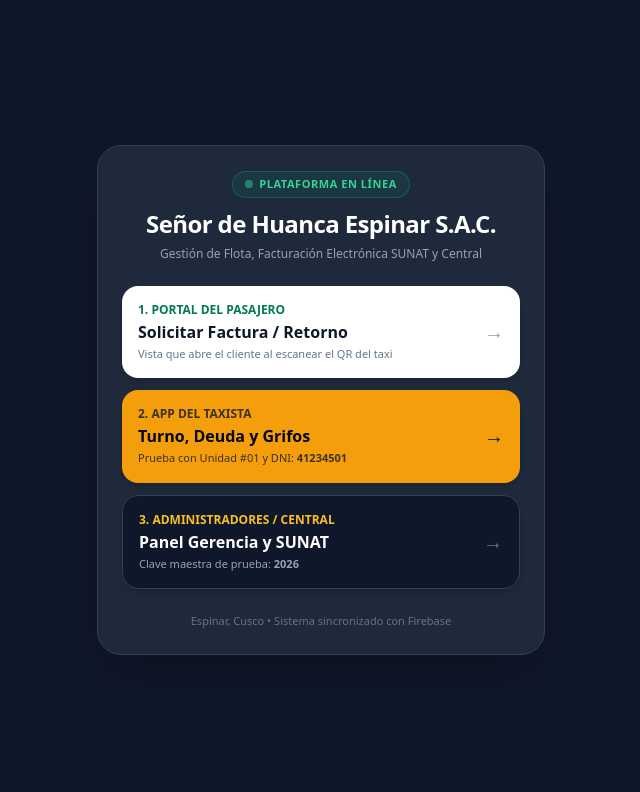
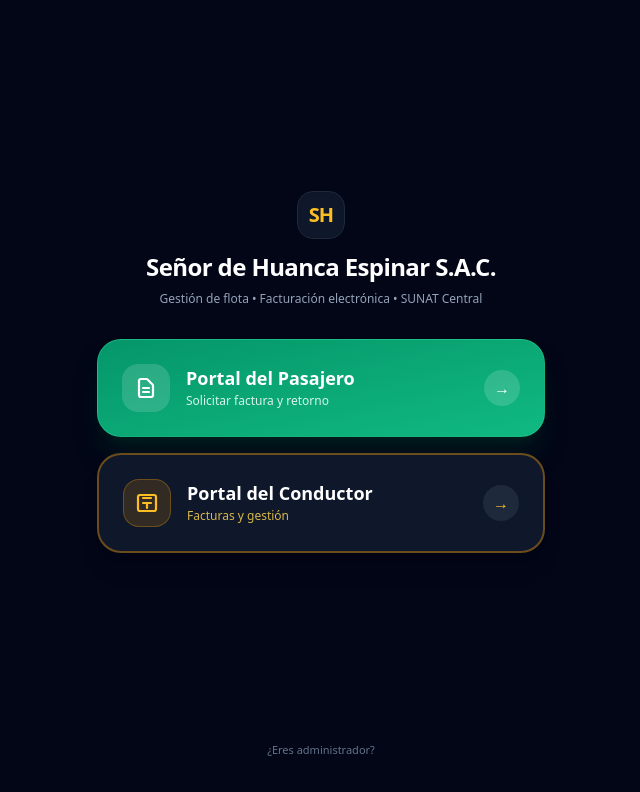
Before and after one commit to 1giancr1/web-huanca, a plain HTML site: page index.html in a window 1280 px wide. Shown: the whole page, without its empty margins (319-959 px from the left). Drawn offline with nearby package versions, Linux system fonts and the light colour scheme.

Commit message:
Add files via upload

```diff
--- a/index.html
+++ b/index.html
@@ -3,61 +3,92 @@
 <head>
   <meta charset="UTF-8" />
   <meta name="viewport" content="width=device-width, initial-scale=1.0" />
-  <title>Transportes Señor de Huanca S.A.C. | Sistema Corporativo</title>
+  <title>Señor de Huanca Espinar S.A.C. | Plataforma en Línea</title>
   <link rel="manifest" href="/manifest.json" />
   <script src="https://cdn.tailwindcss.com"></script>
 </head>
-<body class="bg-slate-900 text-slate-100 min-h-screen flex flex-col items-center justify-center p-4">
+<body class="bg-slate-950 text-slate-100 min-h-screen flex flex-col justify-between items-center px-4 py-8 selection:bg-emerald-500 selection:text-white">
 
-  <div class="w-full max-w-md bg-slate-800 border border-slate-700 rounded-3xl p-6 shadow-2xl space-y-6">
-    <div class="text-center space-y-1.5">
-      <span class="inline-flex items-center gap-1.5 text-[11px] font-bold uppercase tracking-wider text-emerald-400 bg-emerald-500/10 border border-emerald-500/30 px-3 py-1 rounded-full">
-        <span class="w-2 h-2 rounded-full bg-emerald-400 animate-pulse"></span>
-        Plataforma en Línea
-      </span>
-      <h1 class="text-2xl font-black text-white tracking-tight pt-1">Señor de Huanca Espinar S.A.C.</h1>
-      <p class="text-xs text-slate-400">Gestión de Flota, Facturación Electrónica SUNAT y Central</p>
-    </div>
+  <!-- Contenedor principal centrado -->
+  <div class="w-full max-w-md my-auto space-y-8">
 
-    <div class="space-y-3">
-      <a href="/qr?u=01" class="block w-full bg-white hover:bg-slate-100 text-slate-900 rounded-2xl p-4 transition shadow-md">
-        <div class="flex items-center justify-between">
-          <div>
-            <div class="text-xs font-black uppercase text-emerald-700">1. Portal del Pasajero</div>
-            <div class="text-base font-extrabold mt-0.5">Solicitar Factura / Retorno</div>
-            <div class="text-[11px] text-slate-500 mt-0.5">Vista que abre el cliente al escanear el QR del taxi</div>
+    <!-- 1. Encabezado Institucional -->
+    <header class="text-center space-y-2">
+      <div class="inline-flex items-center justify-center w-12 h-12 rounded-2xl bg-slate-900 border border-slate-800 shadow-inner mb-1">
+        <span class="text-xl font-black tracking-tighter text-amber-400">SH</span>
+      </div>
+      <h1 class="text-xl sm:text-2xl font-black tracking-tight text-white">
+        Señor de Huanca Espinar S.A.C.
+      </h1>
+      <p class="text-xs text-slate-400 font-medium">
+        Gestión de flota • Facturación electrónica • SUNAT Central
+      </p>
+    </header>
+
+    <!-- 2. Bloque Central: Solo 2 Opciones Principales Claramente Diferenciadas -->
+    <main class="space-y-4">
+
+      <!-- Opción 1: Portal del Pasajero (Énfasis Cliente - Esmeralda) -->
+      <a href="./qr.html"
+         class="group block w-full rounded-3xl bg-gradient-to-br from-emerald-600 to-emerald-500 hover:from-emerald-500 hover:to-emerald-400 active:scale-[0.99] p-6 shadow-xl shadow-emerald-950/50 border border-emerald-400/40 transition-all duration-200">
+        <div class="flex items-center justify-between gap-4">
+          <div class="flex items-center gap-4">
+            <div class="w-12 h-12 rounded-2xl bg-white/15 backdrop-blur-sm flex items-center justify-center shrink-0 text-white">
+              <svg xmlns="http://www.w3.org/2000/svg" class="w-6 h-6" fill="none" viewBox="0 0 24 24" stroke="currentColor" stroke-width="2.2">
+                <path stroke-linecap="round" stroke-linejoin="round" d="M9 12h6m-6 4h6m2 5H7a2 2 0 01-2-2V5a2 2 0 012-2h5.586a1 1 0 01.707.293l5.414 5.414a1 1 0 01.293.707V19a2 2 0 01-2 2z" />
+              </svg>
+            </div>
+            <div class="text-left">
+              <h2 class="text-lg font-black text-white leading-tight">
+                Portal del Pasajero
+              </h2>
+              <p class="text-xs font-medium text-emerald-50/90 mt-1">
+                Solicitar factura y retorno
+              </p>
+            </div>
           </div>
-          <span class="text-xl font-black text-slate-400">→</span>
+          <div class="w-9 h-9 rounded-full bg-white/15 group-hover:translate-x-0.5 flex items-center justify-center text-white font-bold transition-transform shrink-0">
+            →
+          </div>
         </div>
       </a>
 
-      <a href="/chofer" class="block w-full bg-amber-500 hover:bg-amber-400 text-slate-950 rounded-2xl p-4 transition shadow-md">
-        <div class="flex items-center justify-between">
-          <div>
-            <div class="text-xs font-black uppercase text-slate-900/80">2. App del Taxista</div>
-            <div class="text-base font-extrabold mt-0.5">Turno, Deuda y Grifos</div>
-            <div class="text-[11px] text-slate-900/80 mt-0.5">Prueba con Unidad #01 y DNI: <b>41234501</b></div>
+      <!-- Opción 2: Portal del Conductor (Énfasis Operativo - Oscuro / Ámbar) -->
+      <a href="./chofer.html"
+         class="group block w-full rounded-3xl bg-slate-900 hover:bg-slate-800/90 active:scale-[0.99] p-6 shadow-xl border-2 border-amber-500/40 hover:border-amber-400 transition-all duration-200">
+        <div class="flex items-center justify-between gap-4">
+          <div class="flex items-center gap-4">
+            <div class="w-12 h-12 rounded-2xl bg-amber-500/15 border border-amber-500/30 flex items-center justify-center shrink-0 text-amber-400">
+              <svg xmlns="http://www.w3.org/2000/svg" class="w-6 h-6" fill="none" viewBox="0 0 24 24" stroke="currentColor" stroke-width="2.2">
+                <path stroke-linecap="round" stroke-linejoin="round" d="M8 7h8m-8 5h8m-4 5v-5m-7 8h14a2 2 0 002-2V6a2 2 0 00-2-2H5a2 2 0 00-2 2v12a2 2 0 002 2z" />
+              </svg>
+            </div>
+            <div class="text-left">
+              <h2 class="text-lg font-black text-white leading-tight">
+                Portal del Conductor
+              </h2>
+              <p class="text-xs font-medium text-amber-300/85 mt-1">
+                Facturas y gestión
+              </p>
+            </div>
           </div>
-          <span class="text-xl font-black text-slate-900">→</span>
+          <div class="w-9 h-9 rounded-full bg-slate-800 group-hover:bg-amber-500/20 group-hover:translate-x-0.5 flex items-center justify-center text-amber-400 font-bold transition-all shrink-0">
+            →
+          </div>
         </div>
       </a>
 
-      <a href="/gerencia" class="block w-full bg-slate-900 hover:bg-slate-950 border border-slate-700 text-white rounded-2xl p-4 transition shadow-md">
-        <div class="flex items-center justify-between">
-          <div>
-            <div class="text-xs font-black uppercase text-amber-400">3. Administradores / Central</div>
-            <div class="text-base font-extrabold mt-0.5">Panel Gerencia y SUNAT</div>
-            <div class="text-[11px] text-slate-400 mt-0.5">Clave maestra de prueba: <b>2026</b></div>
-          </div>
-          <span class="text-xl font-black text-slate-500">→</span>
-        </div>
-      </a>
-    </div>
+    </main>
 
-    <p class="text-center text-[11px] text-slate-500">
-      Espinar, Cusco • Sistema sincronizado con Firebase
-    </p>
   </div>
+
+  <!-- 3. Pie de Pantalla: Acceso Discreto de Administración -->
+  <footer class="w-full max-w-md pt-6 pb-2 text-center">
+    <a href="./gerencia.html"
+       class="inline-block text-[11px] text-slate-500 hover:text-slate-300 transition-colors">
+      ¿Eres administrador?
+    </a>
+  </footer>
 
 </body>
 </html>
```
